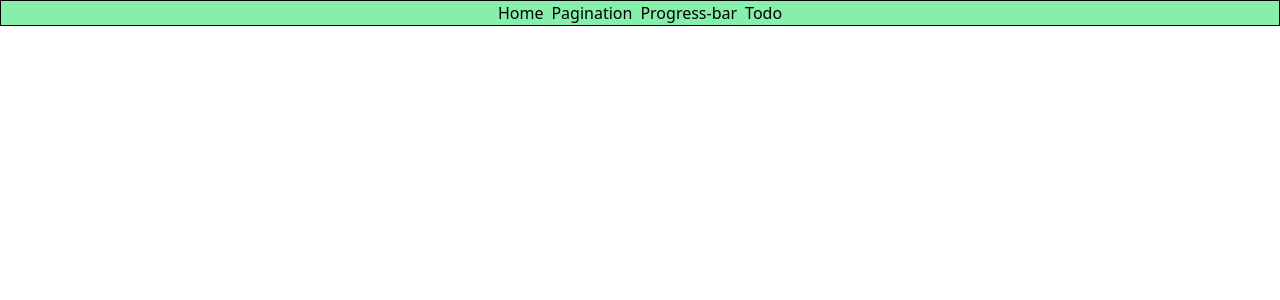
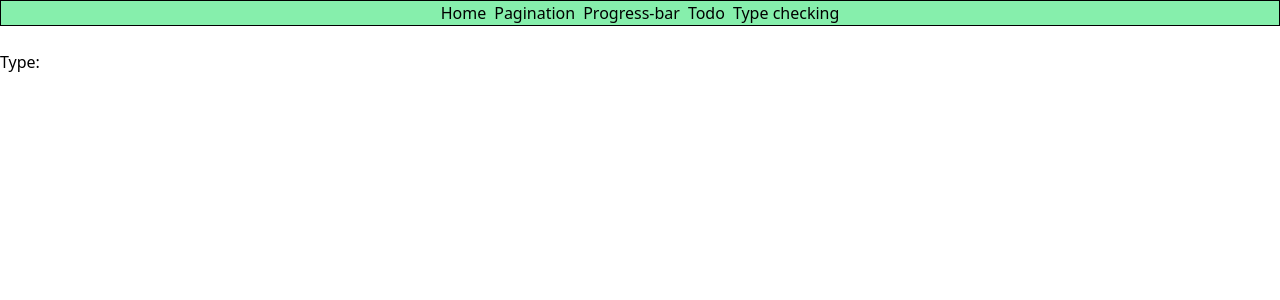
Before and after one commit to rohitraj896/react-machine-coding, a React (Create React App) app: page /type-checking in a window 1280 px wide. Shown: the top 300 px of the page. Built offline with nearby package versions, Linux system fonts and the light colour scheme.

Commit message:
type checking

```diff
--- a/src/App.js
+++ b/src/App.js
@@ -3,15 +3,17 @@ import Pagination from "./components/Pagination/Pagination";
 import Home from "./components/Home/Home";
 import ProgressBar from "./components/Progressbar/ProgressBar";
 import Todo from "./components/ToDo/Todo";
+import TypeChecking from "./components/TypeChecking/TypeChecking";
 
 function App() {
   return (
     <div>
-      <nav className="flex justify-center gap-2 border border-black bg-green-300">
+      <nav className="flex justify-center gap-2 border border-black bg-green-300 h-auto">
         <a href="/">Home</a>
         <a href="/pagination">Pagination</a>
         <a href="/progress-bar">Progress-bar</a>
         <a href="/todo">Todo</a>
+        <a href="/type-checking">Type checking</a>
       </nav>
       <div>
         <BrowserRouter>
@@ -20,6 +22,7 @@ function App() {
             <Route path="/pagination" element={<Pagination />}></Route>
             <Route path="/progress-bar" element={<ProgressBar />}></Route>
             <Route path="/todo" element={<Todo />}></Route>
+            <Route path="/type-checking" element={<TypeChecking />}></Route>
           </Routes>
         </BrowserRouter>
       </div>
--- /dev/null
+++ b/src/components/TypeChecking/TypeChecking.js
@@ -0,0 +1,25 @@
+import { useState } from "react";
+
+const TypeChecking = () => {
+  const [inputValue, setInputValue] = useState("");
+  const [inputType, setInputType] = useState("");
+
+  const handleInputChange = e => {
+    const value = e.target.value;
+    setInputValue(value);
+
+    if (isNaN(value)) {
+      setInputType("string");
+    } else {
+      setInputType("number");
+    }
+  };
+  return (
+    <div>
+      <input type="text" value={inputValue} onChange={handleInputChange} />
+      <p>Type: {inputType}</p>
+    </div>
+  );
+};
+
+export default TypeChecking;
```
